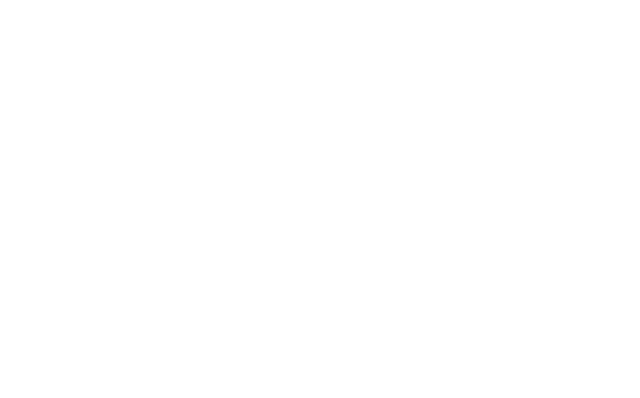
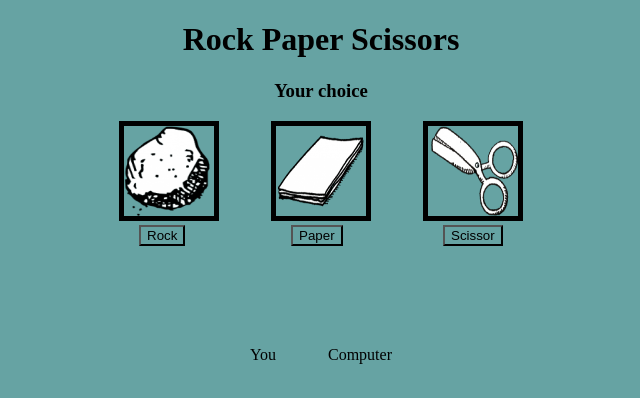
Before and after one commit to 0-MJ/Rock-Paper-Scissor, a plain HTML site: page index.html in a window 1280 px wide. Shown: the whole page, without its empty margins (319-959 px from the left). Drawn offline with Linux system fonts and the light colour scheme.

Commit message:
completed css

```diff
--- a/index.html
+++ b/index.html
@@ -1,10 +1,36 @@
 <!DOCTYPE html>
-<html>
+<html lang="en">
 <head>
   <meta charset="UTF-8">
-  <title>Page Title</title>
+  <meta http-equiv="X-UA-Compatible" content="IE=edge">
+  <meta name="viewport" content="width=device-width, initial-scale=1.0">
+  <title>Rock Paper Scissors</title>
+  <link rel="stylesheet" href="styles.css">
 </head>
 <body>
-  <script src="script.js></script>
+  <header>
+    <h1>Rock Paper Scissors</H1>
+    <h3>Your choice</h3>
+  </header>
+<div class="choices">
+    <div class="choice">
+      <img src="./images/rock.png" alt="rock">
+      <button id="rock">Rock</button>
+    </div>
+    <div class="choice">
+      <img src="./images/paper.png" alt="paper">
+      <button id="paper">Paper</button>
+    </div>
+    <div class="choice">
+      <img src="./images/scissor.png" alt="scissor">
+      <button id="scissor">Scissor</button>
+    </div>
+
+  </div>
+<div class="scores">
+  <div class="score you">You</div>
+  <div class="score computer">Computer</div>
+</div>
+
 </body>
 </html>
--- /dev/null
+++ b/styles.css
@@ -0,0 +1,39 @@
+*{
+    box-sizing: border-box;
+    background-color: rgb(102, 163, 163);
+}
+
+h1{
+    display: block;
+    text-align:center;
+}
+
+h3{
+    display:block;
+    text-align: center;
+}
+
+img {
+    width:100px;
+    height:100px;
+    border: 5px solid black;
+}
+
+.choices {
+    display: flex;
+    justify-content: center;
+    gap: 52px;
+}
+
+button{
+    display: flex;
+    margin-left: 20px;
+
+}
+
+.scores{
+    display: flex;
+    gap: 52px;
+    margin-top: 100px;
+    justify-content: center;
+}
```
Also changed, not shown: images/paper.png (added), images/rock.png (added), images/scissor.png (added).
